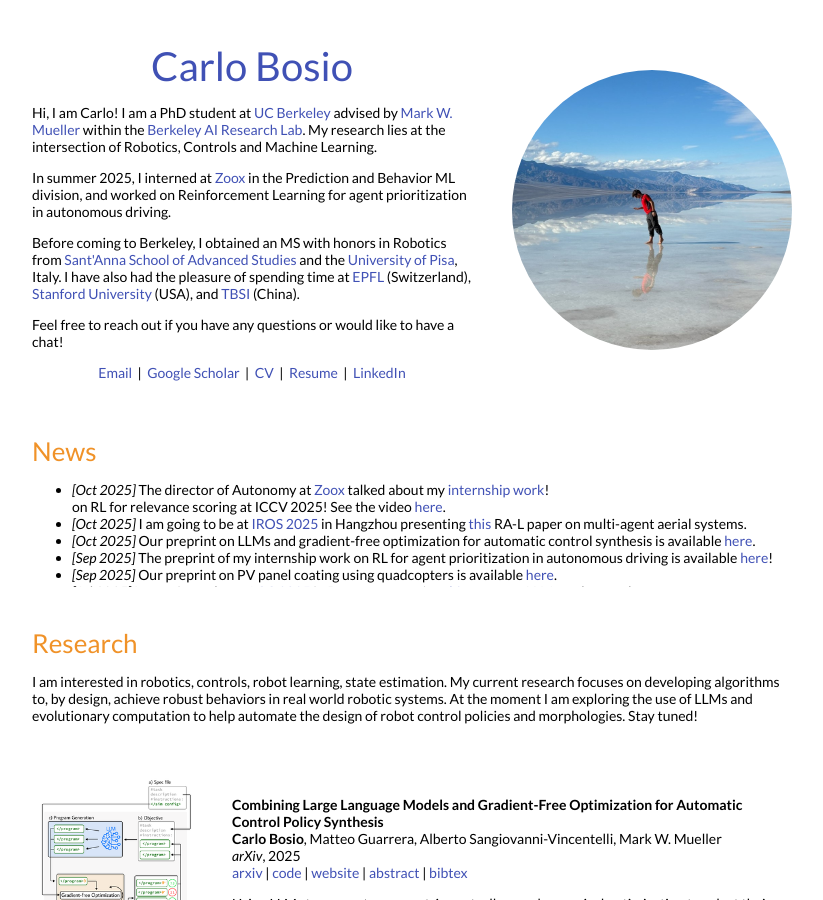
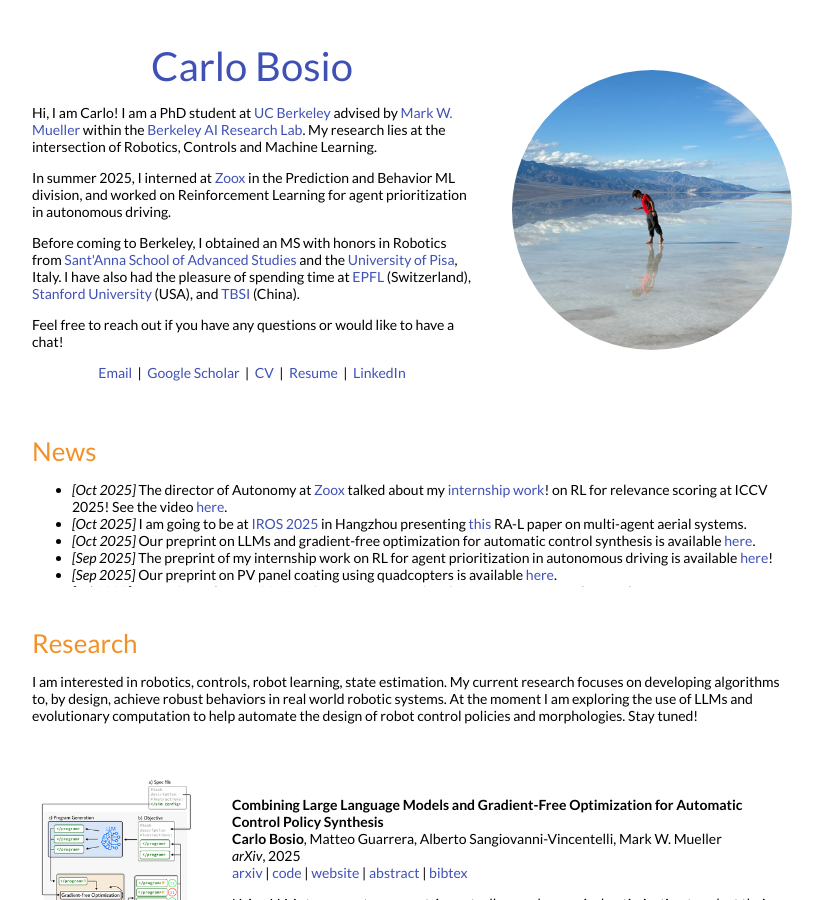
Before and after one commit to carlobosio/carlobosio.github.io, a Jekyll site: the page built from _posts/2025-10-1-colmo.markdown, in a window 1280 px wide and 900 px high. Shown: the whole window, without its empty margins (228-1051 px from the left). Built offline with Jekyll 4.4.1, drawn with Linux system fonts in a browser that asks for light colours.

Commit message:
removed new line

```diff
--- a/_layouts/default.html
+++ b/_layouts/default.html
@@ -76,7 +76,7 @@
               <h2 style="color:#f09228">News</h2>
               <div style="height:120px;padding:0%;width:100%;border:0px;overflow:auto;vertical-align:middle">
                 <ul class = "list">
-                  <li><em>[Oct 2025]</em> The director of Autonomy at <a href="https://zoox.com/">Zoox</a> talked about my <a href="https://arxiv.org/abs/2509.19789">internship work</a>!</li> on RL for relevance scoring at ICCV 2025! See the video <a href="https://www.youtube.com/watch?t=1508&v=kmbRXEE6jsc&feature=youtu.be">here</a>.</li>
+                  <li><em>[Oct 2025]</em> The director of Autonomy at <a href="https://zoox.com/">Zoox</a> talked about my <a href="https://arxiv.org/abs/2509.19789">internship work</a>! on RL for relevance scoring at ICCV 2025! See the video <a href="https://www.youtube.com/watch?t=1508&v=kmbRXEE6jsc&feature=youtu.be">here</a>.</li>
                   <li><em>[Oct 2025]</em> I am going to be at <a href="https://www.iros25.org/">IROS 2025</a> in Hangzhou presenting <a href="https://ieeexplore.ieee.org/abstract/document/10909202">this</a> RA-L paper on multi-agent aerial systems.</li>
                   <li><em>[Oct 2025]</em> Our preprint on LLMs and gradient-free optimization for automatic control synthesis is available <a href="https://arxiv.org/abs/2510.00373">here</a>.</li>
                   <li><em>[Sep 2025]</em> The preprint of my internship work on RL for agent prioritization in autonomous driving is available <a href="https://arxiv.org/abs/2509.19789">here</a>!</li>
```
